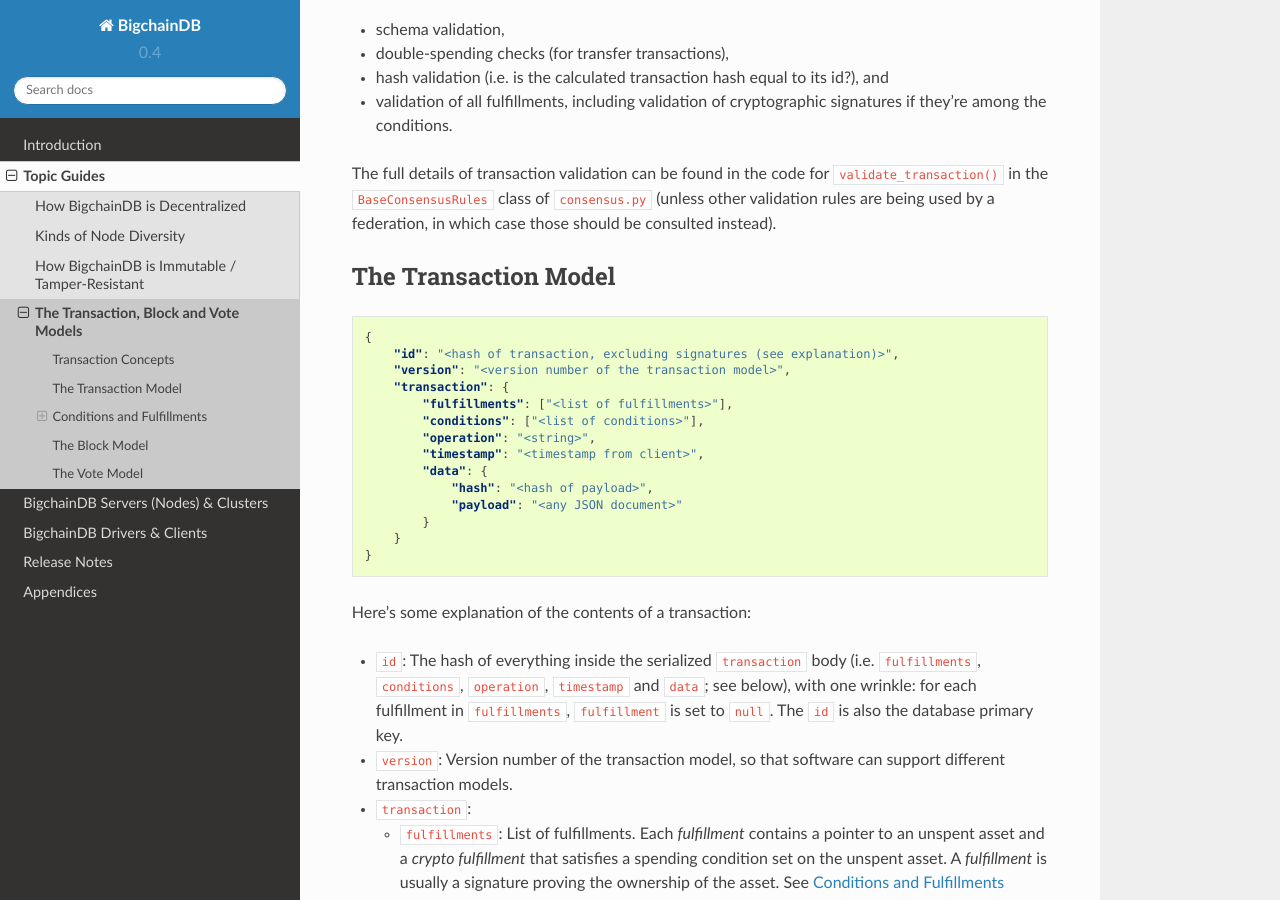
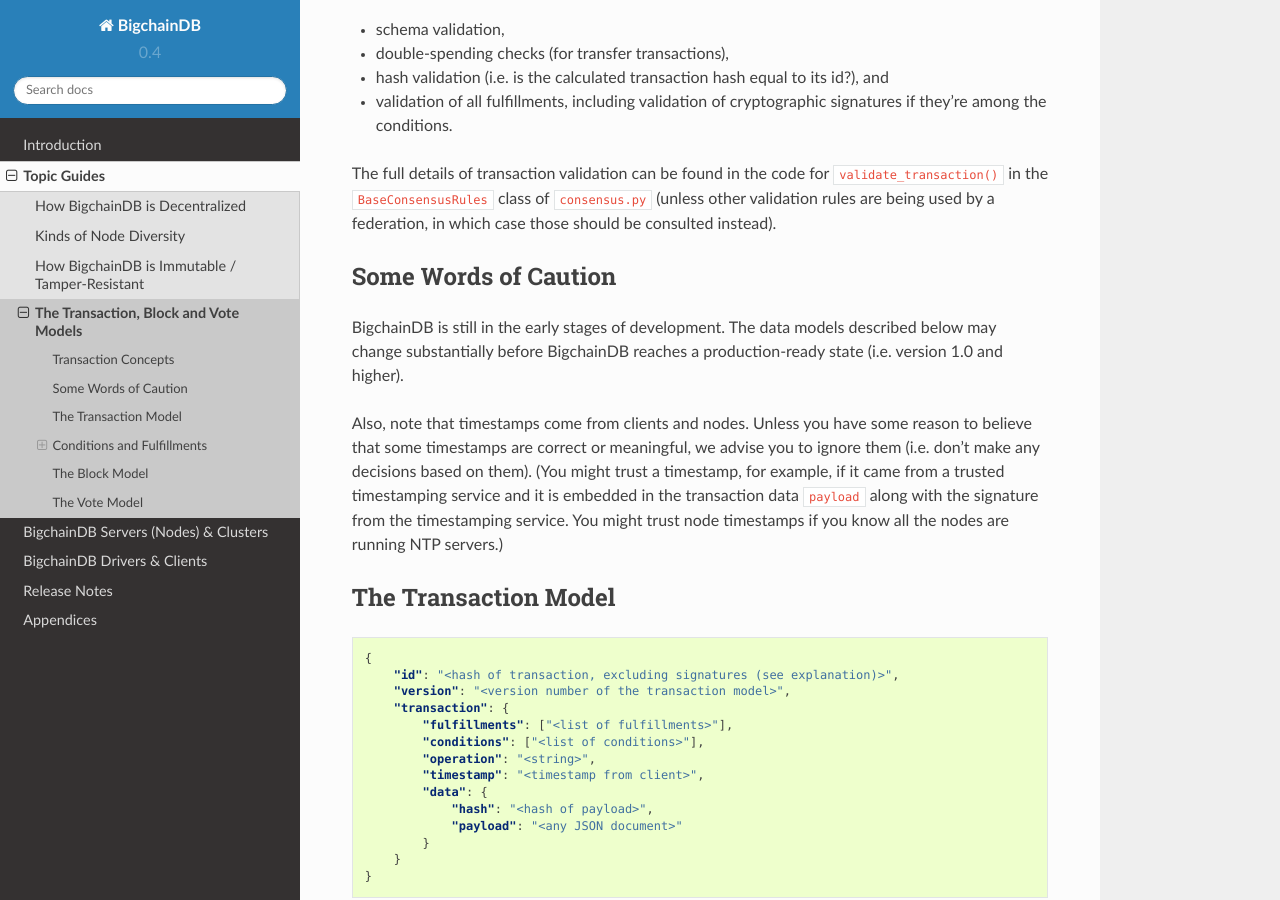
Before and after one commit to bigchaindb/bigchaindb, a Sphinx documentation site: the page built from docs/source/topic-guides/models.md, in a window 1280 px wide and 900 px high, scrolled down 1694 px. Built offline with Sphinx 7.4.7 and the Read the Docs theme 2.0.0, drawn with Linux system fonts in a browser that asks for light colours.

Commit message:
Docs: Added words of caution re/ timestamps etc.

```diff
--- a/docs/source/topic-guides/models.md
+++ b/docs/source/topic-guides/models.md
@@ -6,6 +6,7 @@
 _Transactions_ are used to register, issue, create or transfer things (e.g. assets). Multiple transactions are combined with some other metadata to form _blocks_. Nodes append _votes_ to blocks. This section is a reference on the details of transactions, blocks and votes.
 
 Below we often refer to cryptographic hashes, keys and signatures. The details of those are covered in [the section on cryptography](../appendices/cryptography.html).
+
 
 ## Transaction Concepts
 
@@ -35,6 +36,13 @@
 * validation of all fulfillments, including validation of cryptographic signatures if they’re among the conditions.
 
 The full details of transaction validation can be found in the code for `validate_transaction()` in the `BaseConsensusRules` class of [`consensus.py`](https://github.com/bigchaindb/bigchaindb/blob/master/bigchaindb/consensus.py) (unless other validation rules are being used by a federation, in which case those should be consulted instead).
+
+
+## Some Words of Caution
+
+BigchainDB is still in the early stages of development. The data models described below may change substantially before BigchainDB reaches a production-ready state (i.e. version 1.0 and higher).
+
+Also, note that timestamps come from clients and nodes. Unless you have some reason to believe that some timestamps are correct or meaningful, we advise you to ignore them (i.e. don't make any decisions based on them). (You might trust a timestamp, for example, if it came from a trusted timestamping service and it is embedded in the transaction data `payload` along with the signature from the timestamping service. You might trust node timestamps if you know all the nodes are running NTP servers.)
 
 
 ## The Transaction Model
```
